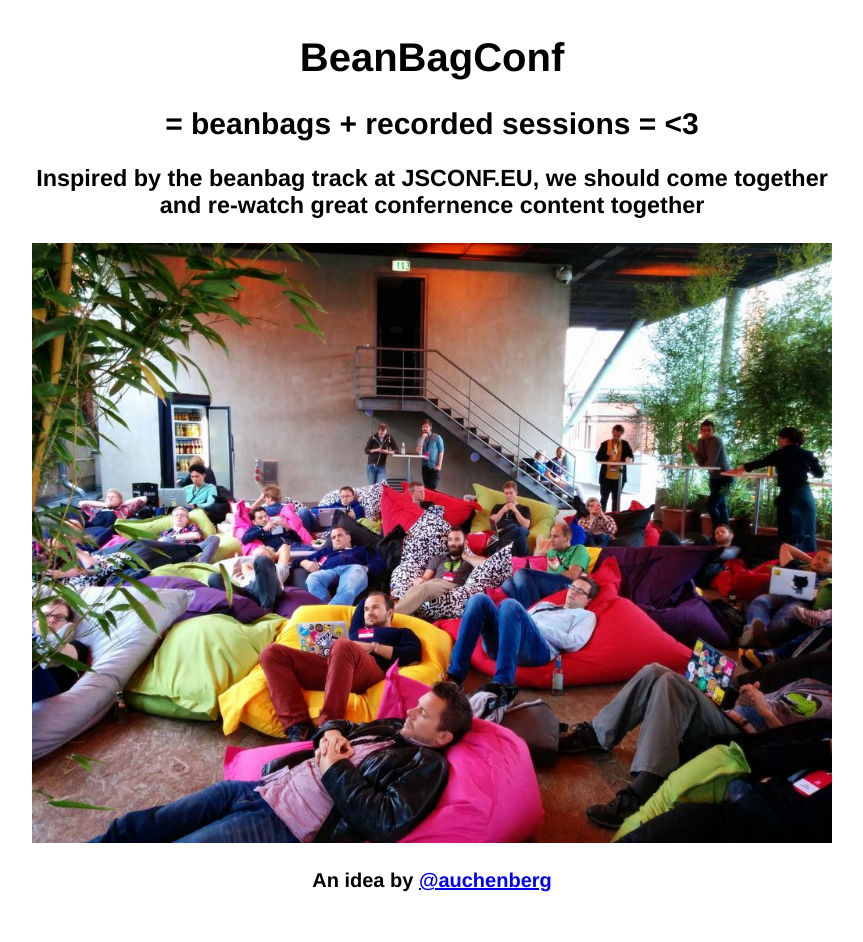
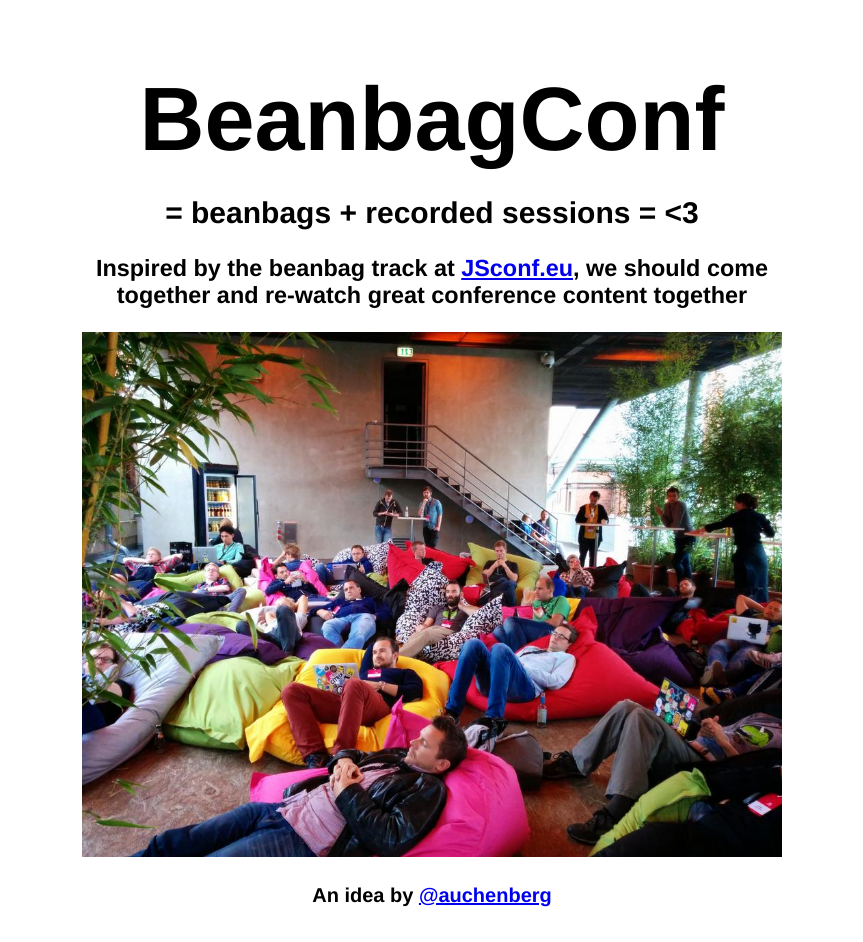
Before and after one commit to auchenberg/beanbagconf.org, a plain HTML site: page index.html in a window 1280 px wide. Shown: the whole page, without its empty margins (208-1071 px from the left). Drawn offline with Linux system fonts and the light colour scheme.

Commit message:
A few styling tweaks

```diff
--- a/index.html
+++ b/index.html
@@ -1,6 +1,6 @@
 <html>
 <head>
-	<title>BeanBagConf</title>
+	<title>BeanbagConf</title>
 </head>
 
 	<body>
@@ -8,7 +8,7 @@
 	<style>
 		body {
 			font-size: 20px;
-			font-family: helvetica;
+			font-family: "Helvetica Neue",Helvetica,Arial,sans-serif;
 			text-align: center;
 			display: flex;
 			align-items: center;
@@ -16,8 +16,15 @@
 		}
 
 		.content {
-			max-width: 800px;
+			max-width: 700px;
 			margin: 0 auto;
+
+			b
+		}
+
+		h1 {
+			font-size: 90px;
+			margin-bottom: 0;
 		}
 
 		.content img {
@@ -27,9 +34,9 @@
 	</style>
 
 	<div class="content">
-		<h1>BeanBagConf</h1>
+		<h1>BeanbagConf</h1>
 		<h2>= beanbags + recorded sessions = <3</h2>
-		<h3>Inspired by the beanbag track at JSCONF.EU, we should come together and re-watch great confernence content together</h3>
+		<h3>Inspired by the beanbag track at <a href="http://jsconf.eu">JSconf.eu</a>, we should come together and re-watch great conference content together</h3>
 		<img src="jsconfeu.jpg" />
 
 		<h4>An idea by <a href="http://twitter.com/auchenberg">@auchenberg</a></h4>
```
